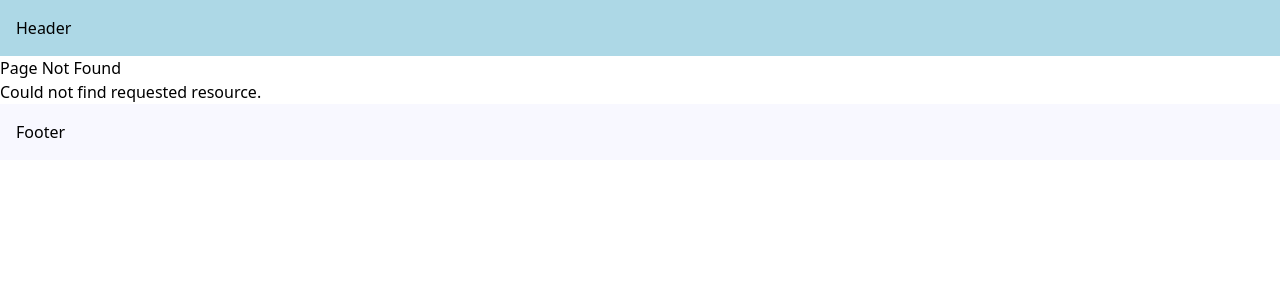
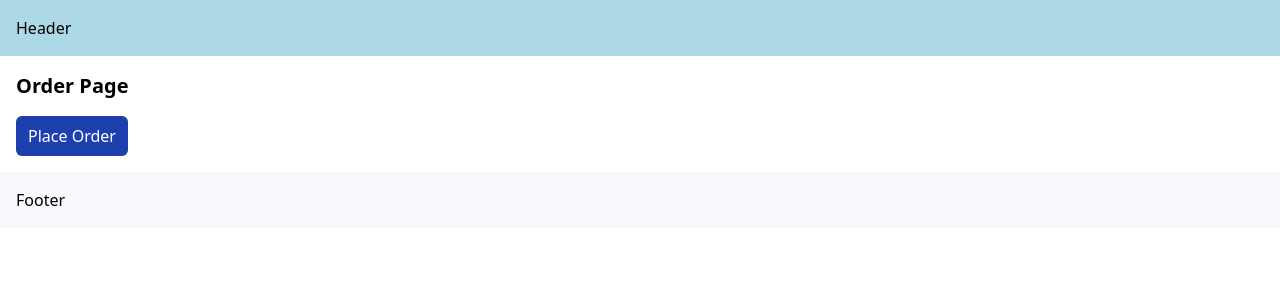
Before and after one commit to SAIDOU11/Next.js-Course, a Next.js app in the folder course/: page /order-product in a window 1280 px wide. Before the commit this address had no page. Shown: the top 300 px of the page. Built offline with nearby package versions, Linux system fonts and the light colour scheme.

Commit message:
useRouter

```diff
--- /dev/null
+++ b/course/app/order-product/page.tsx
@@ -0,0 +1,25 @@
+"use client";
+import React from "react";
+import { useRouter } from "next/navigation";
+
+const OrderPage = () => {
+  const router = useRouter();
+  const handleClick = () => {
+    console.log("Your order was placed successfully");
+    router.push("/");
+  };
+
+  return (
+    <div className="m-4">
+      <h1 className="text-xl font-bold mb-4">Order Page</h1>
+      <button
+        onClick={handleClick}
+        className="bg-blue-800 text-white py-2 px-3 rounded-md"
+      >
+        Place Order
+      </button>
+    </div>
+  );
+};
+
+export default OrderPage;
--- a/course/app/page.tsx
+++ b/course/app/page.tsx
@@ -1,5 +1,4 @@
 import React from "react";
-
 import Link from "next/link";
 
 const Home = () => {
```
